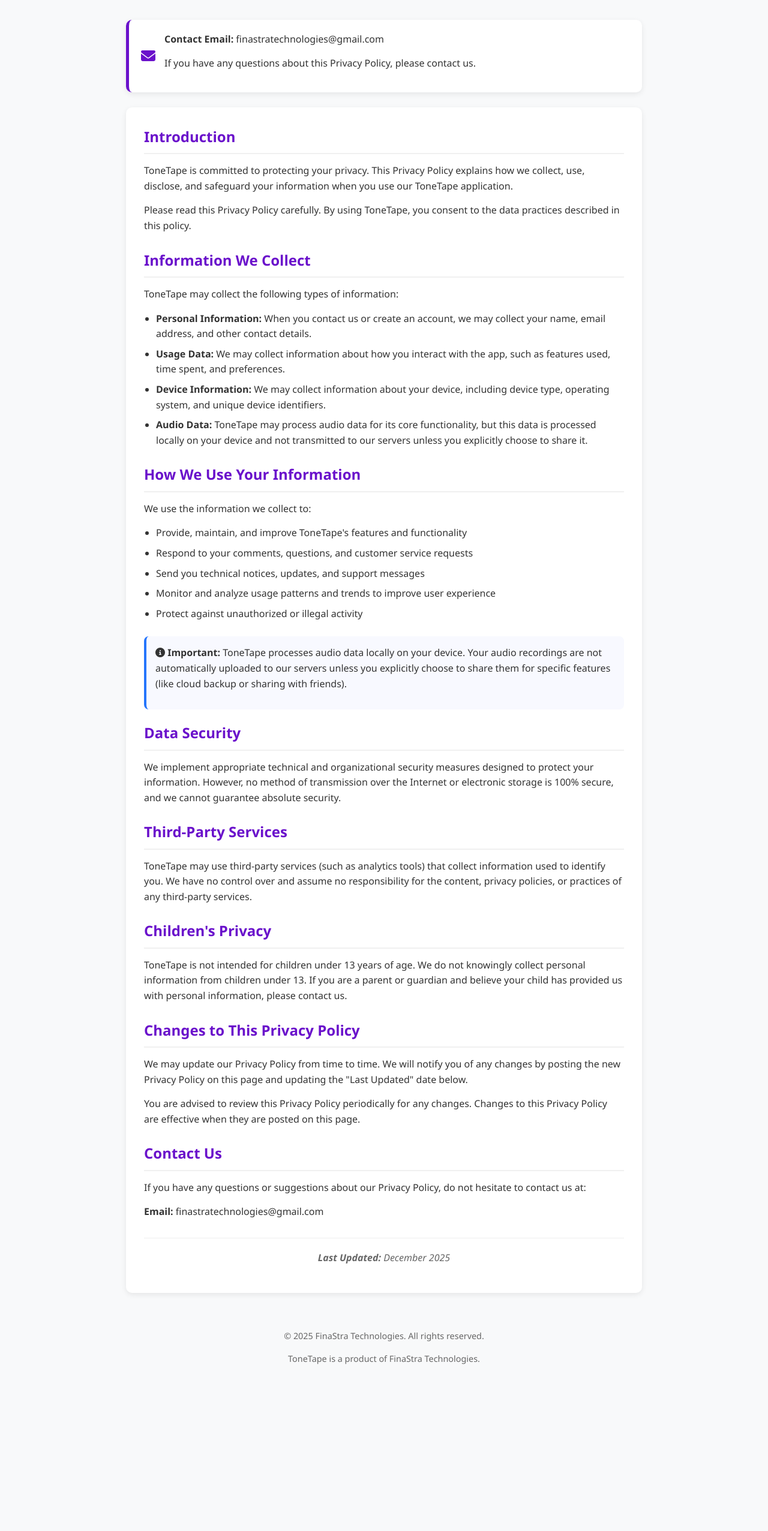
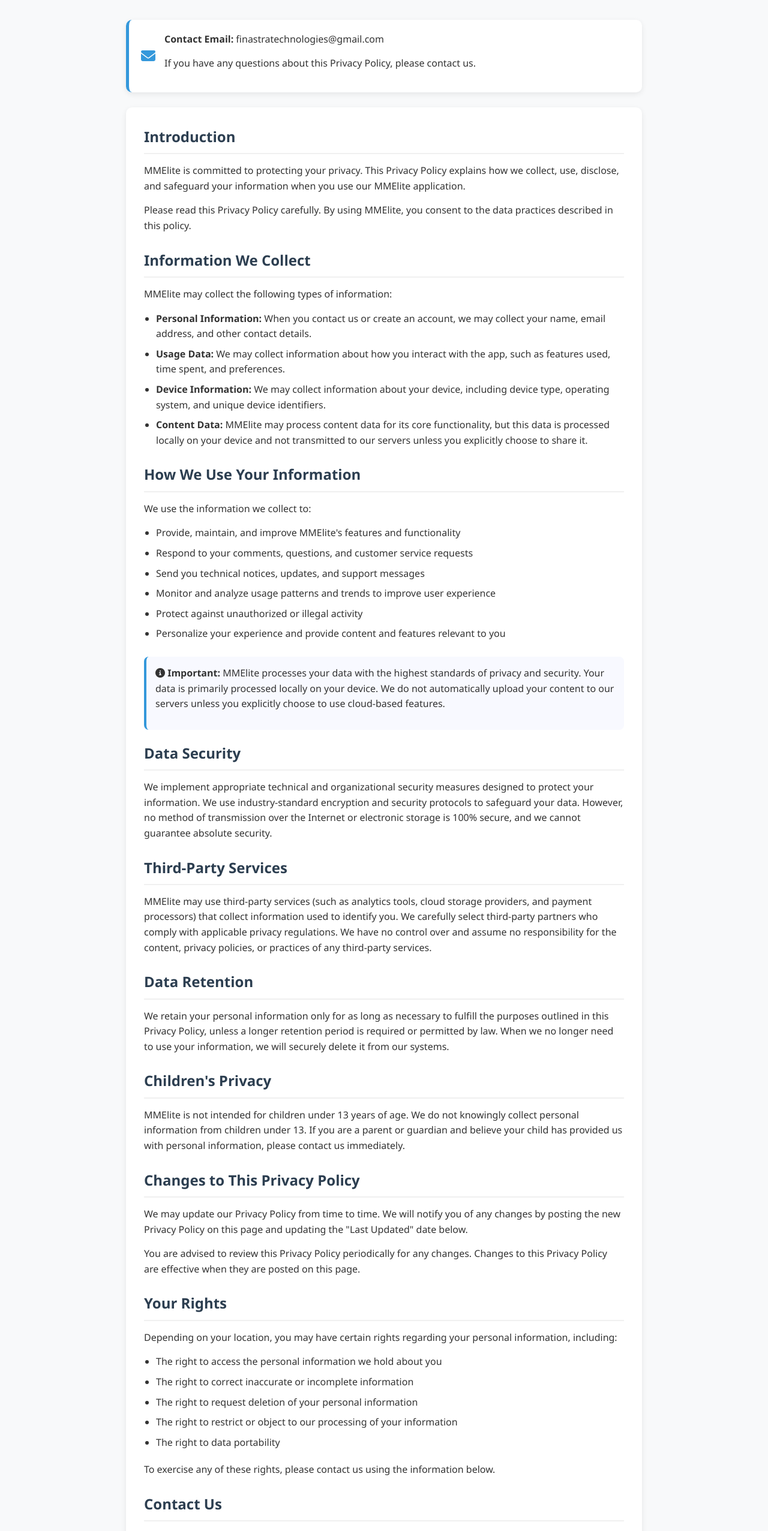
Before and after one commit to zxjota/ToneTape-WEB, a plain HTML site: page index.html in a window 1280 px wide. Shown: the part 247-2800 px from the top of the page at 60% size. Before the commit the page ends 2579 px from the top, so only its background shows below. Drawn offline with Linux system fonts and the light colour scheme.

Commit message:
Update index.html

```diff
--- a/index.html
+++ b/index.html
@@ -3,7 +3,7 @@
 <head>
     <meta charset="UTF-8">
     <meta name="viewport" content="width=device-width, initial-scale=1.0">
-    <title>ToneTape Privacy Policy</title>
+    <title>MMElite Privacy Policy</title>
     <link rel="stylesheet" href="https://cdnjs.cloudflare.com/ajax/libs/font-awesome/6.4.0/css/all.min.css">
     <style>
         * {
@@ -26,7 +26,7 @@
         }
 
         header {
-            background: linear-gradient(135deg, #6a11cb 0%, #2575fc 100%);
+            background: linear-gradient(135deg, #2c3e50 0%, #3498db 100%);
             color: white;
             padding: 30px 0;
             text-align: center;
@@ -74,11 +74,11 @@
             box-shadow: 0 3px 10px rgba(0, 0, 0, 0.08);
             display: flex;
             align-items: center;
-            border-left: 5px solid #6a11cb;
+            border-left: 5px solid #3498db;
         }
 
         .contact-info i {
-            color: #6a11cb;
+            color: #3498db;
             font-size: 1.5rem;
             margin-right: 15px;
         }
@@ -91,7 +91,7 @@
         }
 
         h2 {
-            color: #6a11cb;
+            color: #2c3e50;
             margin: 25px 0 15px 0;
             padding-bottom: 8px;
             border-bottom: 2px solid #f0f0f0;
@@ -118,7 +118,7 @@
             background-color: #f8f9ff;
             padding: 15px;
             border-radius: 8px;
-            border-left: 4px solid #2575fc;
+            border-left: 4px solid #3498db;
             margin: 20px 0;
         }
 
@@ -193,10 +193,10 @@
         <div class="container">
             <div class="logo-container">
                 <div class="logo">
-                    <i class="fas fa-music"></i>
+                    <i class="fas fa-crown"></i>
                 </div>
                 <div>
-                    <h1>ToneTape</h1>
+                    <h1>MMElite</h1>
                     <p class="subtitle">Privacy Policy</p>
                 </div>
             </div>
@@ -215,18 +215,18 @@
         <div class="content">
             <div class="policy-section">
                 <h2>Introduction</h2>
-                <p>ToneTape is committed to protecting your privacy. This Privacy Policy explains how we collect, use, disclose, and safeguard your information when you use our ToneTape application.</p>
-                <p>Please read this Privacy Policy carefully. By using ToneTape, you consent to the data practices described in this policy.</p>
+                <p>MMElite is committed to protecting your privacy. This Privacy Policy explains how we collect, use, disclose, and safeguard your information when you use our MMElite application.</p>
+                <p>Please read this Privacy Policy carefully. By using MMElite, you consent to the data practices described in this policy.</p>
             </div>
 
             <div class="policy-section">
                 <h2>Information We Collect</h2>
-                <p>ToneTape may collect the following types of information:</p>
+                <p>MMElite may collect the following types of information:</p>
                 <ul>
                     <li><strong>Personal Information:</strong> When you contact us or create an account, we may collect your name, email address, and other contact details.</li>
                     <li><strong>Usage Data:</strong> We may collect information about how you interact with the app, such as features used, time spent, and preferences.</li>
                     <li><strong>Device Information:</strong> We may collect information about your device, including device type, operating system, and unique device identifiers.</li>
-                    <li><strong>Audio Data:</strong> ToneTape may process audio data for its core functionality, but this data is processed locally on your device and not transmitted to our servers unless you explicitly choose to share it.</li>
+                    <li><strong>Content Data:</strong> MMElite may process content data for its core functionality, but this data is processed locally on your device and not transmitted to our servers unless you explicitly choose to share it.</li>
                 </ul>
             </div>
 
@@ -234,31 +234,37 @@
                 <h2>How We Use Your Information</h2>
                 <p>We use the information we collect to:</p>
                 <ul>
-                    <li>Provide, maintain, and improve ToneTape's features and functionality</li>
+                    <li>Provide, maintain, and improve MMElite's features and functionality</li>
                     <li>Respond to your comments, questions, and customer service requests</li>
                     <li>Send you technical notices, updates, and support messages</li>
                     <li>Monitor and analyze usage patterns and trends to improve user experience</li>
                     <li>Protect against unauthorized or illegal activity</li>
+                    <li>Personalize your experience and provide content and features relevant to you</li>
                 </ul>
             </div>
 
             <div class="highlight">
-                <p><i class="fas fa-info-circle"></i> <strong>Important:</strong> ToneTape processes audio data locally on your device. Your audio recordings are not automatically uploaded to our servers unless you explicitly choose to share them for specific features (like cloud backup or sharing with friends).</p>
+                <p><i class="fas fa-info-circle"></i> <strong>Important:</strong> MMElite processes your data with the highest standards of privacy and security. Your data is primarily processed locally on your device. We do not automatically upload your content to our servers unless you explicitly choose to use cloud-based features.</p>
             </div>
 
             <div class="policy-section">
                 <h2>Data Security</h2>
-                <p>We implement appropriate technical and organizational security measures designed to protect your information. However, no method of transmission over the Internet or electronic storage is 100% secure, and we cannot guarantee absolute security.</p>
+                <p>We implement appropriate technical and organizational security measures designed to protect your information. We use industry-standard encryption and security protocols to safeguard your data. However, no method of transmission over the Internet or electronic storage is 100% secure, and we cannot guarantee absolute security.</p>
             </div>
 
             <div class="policy-section">
                 <h2>Third-Party Services</h2>
-                <p>ToneTape may use third-party services (such as analytics tools) that collect information used to identify you. We have no control over and assume no responsibility for the content, privacy policies, or practices of any third-party services.</p>
+                <p>MMElite may use third-party services (such as analytics tools, cloud storage providers, and payment processors) that collect information used to identify you. We carefully select third-party partners who comply with applicable privacy regulations. We have no control over and assume no responsibility for the content, privacy policies, or practices of any third-party services.</p>
+            </div>
+
+            <div class="policy-section">
+                <h2>Data Retention</h2>
+                <p>We retain your personal information only for as long as necessary to fulfill the purposes outlined in this Privacy Policy, unless a longer retention period is required or permitted by law. When we no longer need to use your information, we will securely delete it from our systems.</p>
             </div>
 
             <div class="policy-section">
                 <h2>Children's Privacy</h2>
-                <p>ToneTape is not intended for children under 13 years of age. We do not knowingly collect personal information from children under 13. If you are a parent or guardian and believe your child has provided us with personal information, please contact us.</p>
+                <p>MMElite is not intended for children under 13 years of age. We do not knowingly collect personal information from children under 13. If you are a parent or guardian and believe your child has provided us with personal information, please contact us immediately.</p>
             </div>
 
             <div class="policy-section">
@@ -268,8 +274,21 @@
             </div>
 
             <div class="policy-section">
+                <h2>Your Rights</h2>
+                <p>Depending on your location, you may have certain rights regarding your personal information, including:</p>
+                <ul>
+                    <li>The right to access the personal information we hold about you</li>
+                    <li>The right to correct inaccurate or incomplete information</li>
+                    <li>The right to request deletion of your personal information</li>
+                    <li>The right to restrict or object to our processing of your information</li>
+                    <li>The right to data portability</li>
+                </ul>
+                <p>To exercise any of these rights, please contact us using the information below.</p>
+            </div>
+
+            <div class="policy-section">
                 <h2>Contact Us</h2>
-                <p>If you have any questions or suggestions about our Privacy Policy, do not hesitate to contact us at:</p>
+                <p>If you have any questions or suggestions about our Privacy Policy, or if you wish to exercise your privacy rights, do not hesitate to contact us at:</p>
                 <p><strong>Email:</strong> finastratechnologies@gmail.com</p>
             </div>
 
@@ -280,7 +299,7 @@
 
         <footer>
             <p>&copy; 2023 FinaStra Technologies. All rights reserved.</p>
-            <p>ToneTape is a product of FinaStra Technologies.</p>
+            <p>MMElite is a product of FinaStra Technologies.</p>
         </footer>
     </div>
 
```
